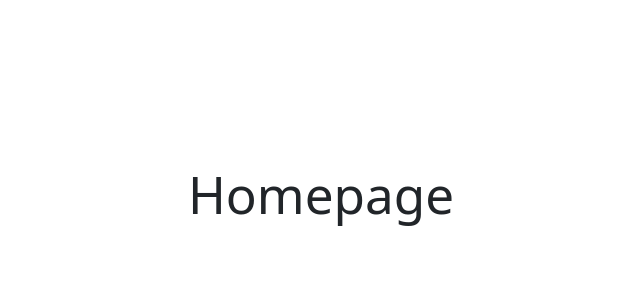
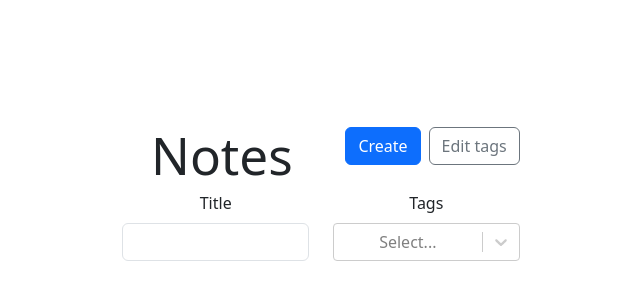
Before and after one commit to arkadiuszwoznica/NotesManager, a React (Vite) app: page / in a window 1280 px wide. Shown: the part 194-494 px from the top of the page, without its empty margins (319-959 px from the left). Built offline with nearby package versions, Linux system fonts and the light colour scheme.

Commit message:
notesList page created with top bar

```diff
--- a/src/App.tsx
+++ b/src/App.tsx
@@ -1,6 +1,7 @@
 import "bootstrap/dist/css/bootstrap.min.css"
 import './App.css'
 import NewNote from "./pages/NewNote"
+import NotesList from"./pages/NotesList"
 import { Container } from "react-bootstrap"
 import { Routes, Route, Navigate } from "react-router-dom"
 import useLocalStorage from "./hooks/useLocalStorage"
@@ -60,7 +61,7 @@ function App() {
   return (
     <Container className="mb-4">
       <Routes>
-        <Route path="/" element={<h1>Homepage</h1>} />
+        <Route path="/" element={<NotesList availableTags={tags}/>} />
         <Route path="/new" element={<NewNote onSubmit={onCreateNote}
                                             onAddTag={addTag}
                                             availableTags={tags}/>} />
--- /dev/null
+++ b/src/pages/NotesList.tsx
@@ -0,0 +1,61 @@
+import {Form, Stack, Row, Col, Button} from "react-bootstrap"
+import {useState} from "react"
+import {Link} from "react-router-dom"
+import ReactSelect from "react-select"
+import {Tag} from "../App"
+
+type NoteListProps = {
+    availableTags: Tag[]
+}
+
+const NotesList = ({availableTags}: NoteListProps) => {
+    const [selectedTags, setSelectedTags] = useState<Tag[]>([])
+
+    return (
+        <>
+        <Row>
+            <Col><h1>Notes</h1></Col>
+            <Col xs="auto">
+                <Stack gap={2} direction="horizontal">
+                    <Link to="/new">
+                        <Button variant="primary">Create</Button>
+                    </Link>
+                    <Button variant="outline-secondary">Edit tags</Button>
+                </Stack>
+            </Col>
+        </Row>
+        <Form>
+            <Row className="mb-4">
+                <Col>
+                <Form.Group controlId="title">
+                    <Form.Label>Title</Form.Label>
+                    <Form.Control type="text"/>
+                    </Form.Group>
+                </Col>
+                <Col>
+                <Form.Group controlId="title">
+                    <Form.Label>Tags</Form.Label>
+                    <ReactSelect
+                    value={selectedTags.map(tag => {
+                        return {label : tag.label, value: tag.id}
+                    })}
+                    options={availableTags.map(tag => {
+                        return {label: tag.label, value: tag.id}
+                    })}
+                    onChange={tags => {
+                        setSelectedTags(tags.map(tag => {
+                            return {label: tag.label, id: tag.value}
+                        }))
+                    }}
+                    isMulti />
+
+                    </Form.Group>
+                </Col>
+            </Row>
+        </Form>
+
+        </>
+    )
+}
+
+export default NotesList
```
